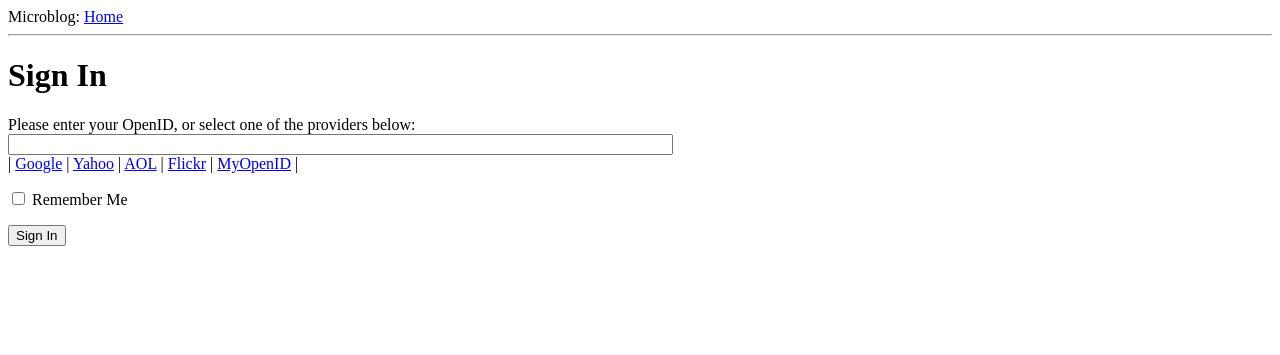
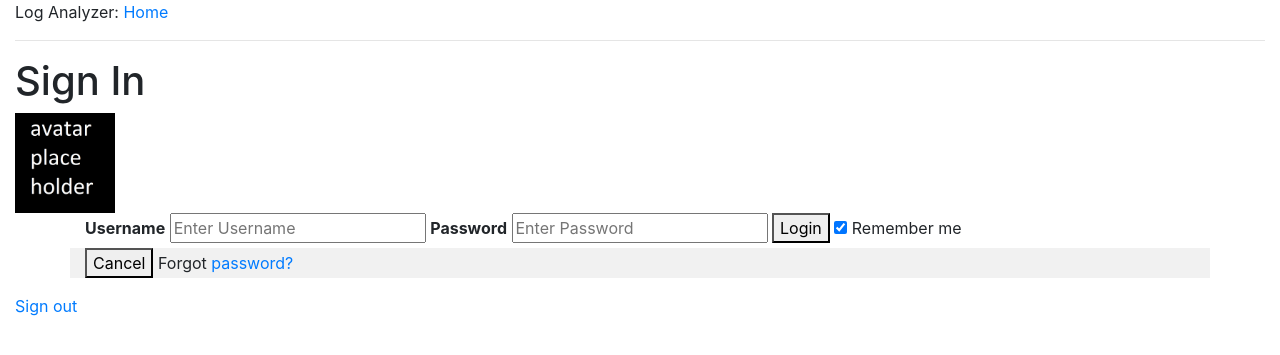
Before and after one commit to EeYiengZheng/LogAnalyzer, a Flask app: page /login in a window 1280 px wide. Shown: the top 355 px of the page. Run offline with Flask 2, Linux system fonts and the light colour scheme; some libraries are stand-ins or nearby versions.

Commit message:
Modified login page. Commented out the outdated OpenID. Added Google OAuth.

```diff
--- a/flaskfrontend/app/__init__.py
+++ b/flaskfrontend/app/__init__.py
@@ -1,16 +1,18 @@
 import os
 from flask import Flask
+from flask_oauthlib.provider import OAuth2Provider
 from flask_sqlalchemy import SQLAlchemy
 from flask_login import LoginManager
 from flask_openid import OpenID
 from config import basedir
 
-app = Flask(__name__)
+app = Flask(__name__, static_folder='static')
 app.config.from_object('config')
 db = SQLAlchemy(app)
 lm = LoginManager()
 lm.init_app(app)
 lm.login_view = 'login'
 oid = OpenID(app, os.path.join(basedir, 'tmp'))
+oauth = OAuth2Provider(app)
 
 from app import views, models
--- a/flaskfrontend/app/forms.py
+++ b/flaskfrontend/app/forms.py
@@ -1,12 +1,13 @@
-from flask_wtf import Form
+from flask_wtf import FlaskForm
 from wtforms import StringField, BooleanField, TextAreaField
 from wtforms.validators import DataRequired, Length
 
 
-class LoginForm(Form):
+class LoginForm(FlaskForm):
     openid = StringField('openid', validators=[DataRequired()])
     remember_me = BooleanField('remember_me', default=False)
 
-class EditForm(Form):
+
+class EditForm(FlaskForm):
     nickname = StringField('nickname', validators=[DataRequired()])
     about_me = TextAreaField('about_me', validators=[Length(min=0, max=140)])
--- a/flaskfrontend/app/models.py
+++ b/flaskfrontend/app/models.py
@@ -1,7 +1,8 @@
 from app import db
+from flask_login import UserMixin
 from hashlib import md5
 
-class User(db.Model):
+class User(UserMixin, db.Model):
     id = db.Column(db.Integer, primary_key=True)
     nickname = db.Column(db.String(64), index=True, unique=True)
     email = db.Column(db.String(120), index=True, unique=True)
--- a/flaskfrontend/app/templates/base.html
+++ b/flaskfrontend/app/templates/base.html
@@ -1,13 +1,20 @@
 <html>
 <head>
+    <meta name="google-signin-client_id"
+          content="379298888253-g273kjmmvubafqedvlep73pcefsnee7i.apps.googleusercontent.com">
+    <link rel="stylesheet" href="https://maxcdn.bootstrapcdn.com/bootstrap/4.0.0-beta.2/css/bootstrap.min.css"
+          integrity="sha384-PsH8R72JQ3SOdhVi3uxftmaW6Vc51MKb0q5P2rRUpPvrszuE4W1povHYgTpBfshb" crossorigin="anonymous">
+    <link rel="shortcut icon" href="{{ url_for('static', filename='img/favicon.ico') }}" type="image/x-icon">
+    <link rel="icon" href="{{ url_for('static', filename='img/favicon.ico') }}" type="image/x-icon">
     {% if title %}
-    <title>{{ title }} - microblog</title>
+        <title>{{ title }} - Log Analyzer</title>
     {% else %}
-    <title>microblog</title>
+        <title>Log Analyzer</title>
     {% endif %}
 </head>
 <body>
-        <div>Microblog:
+<div class="container-fluid">
+    <div>Log Analyzer:
         <a href="{{ url_for('index') }}">Home</a>
         {% if g.user.is_authenticated %}
             | <a href="{{ url_for('user', nickname=g.user.nickname) }}">Your Profile</a>
@@ -25,5 +32,6 @@
         {% endif %}
     {% endwith %}
     {% block content %}{% endblock %}
+</div>
 </body>
 </html>
--- a/flaskfrontend/app/templates/login.html
+++ b/flaskfrontend/app/templates/login.html
@@ -2,9 +2,10 @@
 {% extends "base.html" %}
 
 {% block content %}
+    {#
+    Old OpenID sign-in script
     <script type="text/javascript">
-    function set_openid(openid, pr)
-    {
+        function set_openid(openid, pr) {
             u = openid.search('<username>');
             if (u != -1) {
                 // openid requires username
@@ -15,7 +16,6 @@
             form.elements['openid'].value = openid;
         }
     </script>
-    <h1>Sign In</h1>
     <form action="" method="post" name="login">
         {{ form.hidden_tag() }}
         <p>
@@ -31,4 +31,44 @@
         <p>{{ form.remember_me }} Remember Me</p>
         <p><input type="submit" value="Sign In"></p>
     </form>
+     #}
+
+    <!-- Google OAuth 2 script -->
+    <script src="https://apis.google.com/js/platform.js" async defer></script>
+
+    <h1>Sign In</h1>
+    <form action="" method="post" name="login">
+        {{ form.hidden_tag() }}
+        <div class="imgcontainer">
+            <img style="width: 100px;" src="{{url_for('static', filename='img/img_avatar.png')}}" alt="Avatar"
+                 class="avatar img-responsive">
+        </div>
+
+        <div class="container">
+            <label><b>Username</b></label>
+            <input type="text" placeholder="Enter Username" name="uname" required>
+
+            <label><b>Password</b></label>
+            <input type="password" placeholder="Enter Password" name="psw" required>
+
+            <button type="submit">Login</button>
+            <input type="checkbox" checked="checked"> Remember me
+        </div>
+
+        <div class="container" style="background-color:#f1f1f1">
+            <button type="button" class="cancelbtn">Cancel</button>
+            <span class="psw">Forgot <a href="#">password?</a></span>
+        </div>
+    </form>
+    <div class="g-signin2" data-onsuccess="onSignIn" data-longtitle="true">
+<a href="#" onclick="signOut();">Sign out</a>
+<script>
+  function signOut() {
+    var auth2 = gapi.auth2.getAuthInstance();
+    auth2.signOut().then(function () {
+      console.log('User signed out.');
+    });
+  }
+</script>
+    </div>
 {% endblock %}
--- a/flaskfrontend/config.py
+++ b/flaskfrontend/config.py
@@ -5,7 +5,7 @@ CSRF_ENABLED = True
 SECRET_KEY = 'you-will-never-guess'
 
 OPENID_PROVIDERS = [
-    {'name': 'Google', 'url': 'https://www.google.com/accounts/o8/id'},
+    {'name': 'Google', 'url': 'https://accounts.google.com/o/oauth2/v2/auth'},
     {'name': 'Yahoo', 'url': 'https://me.yahoo.com'},
     {'name': 'AOL', 'url': 'http://openid.aol.com/<username>'},
     {'name': 'Flickr', 'url': 'http://www.flickr.com/<username>'},
@@ -13,3 +13,4 @@ OPENID_PROVIDERS = [
 
 SQLALCHEMY_DATABASE_URI = 'sqlite:///' + os.path.join(basedir, 'app.db')
 SQLALCHEMY_MIGRATE_REPO = os.path.join(basedir, 'db_repository')
+SQLALCHEMY_TRACK_MODIFICATIONS = False
```
Also changed, not shown: flaskfrontend/app.db, flaskfrontend/app/static/img/favicon.ico (added), flaskfrontend/app/static/img/img_avatar.png (added). Lines whose indentation alone changed are shown as unchanged.
